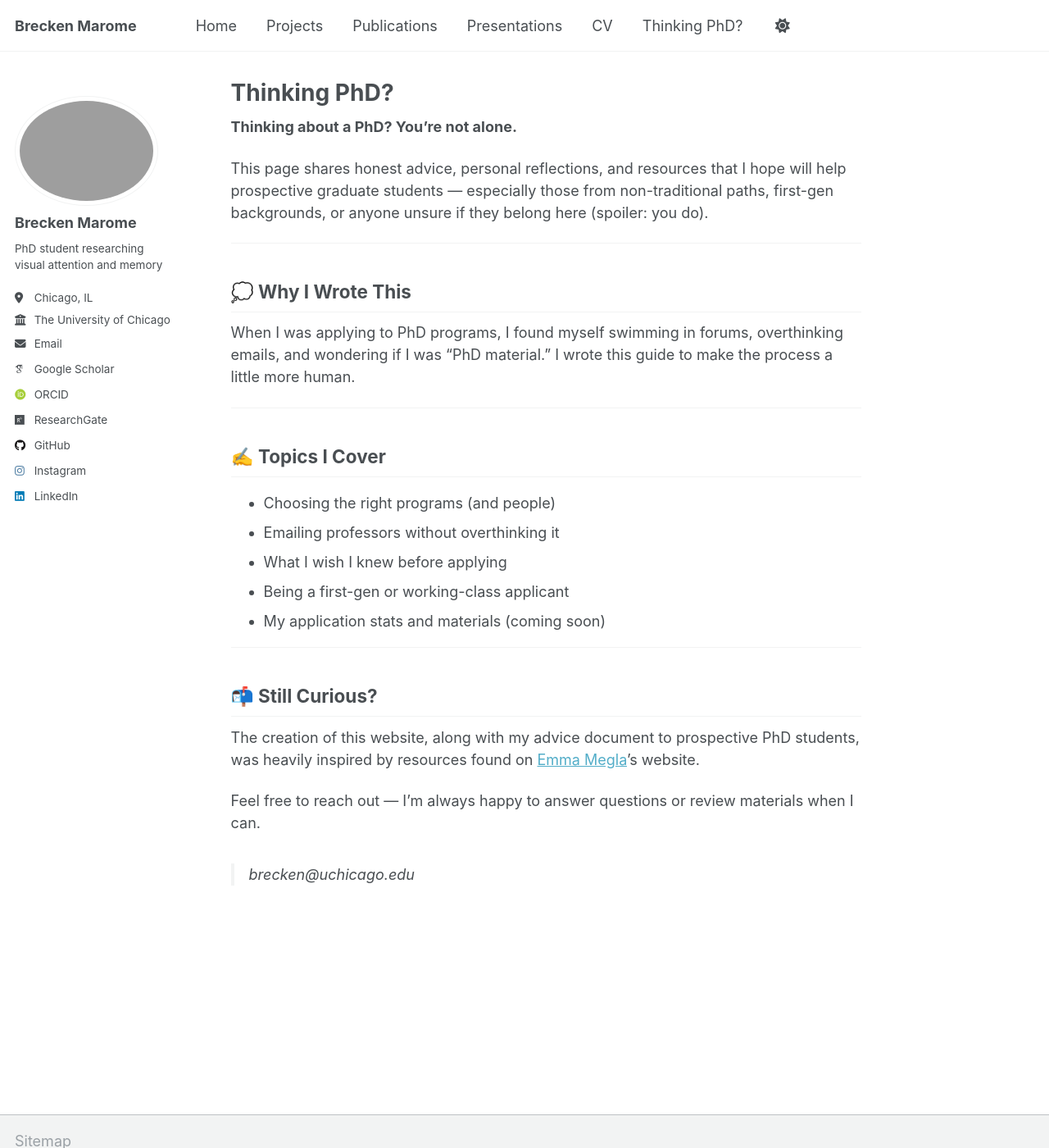
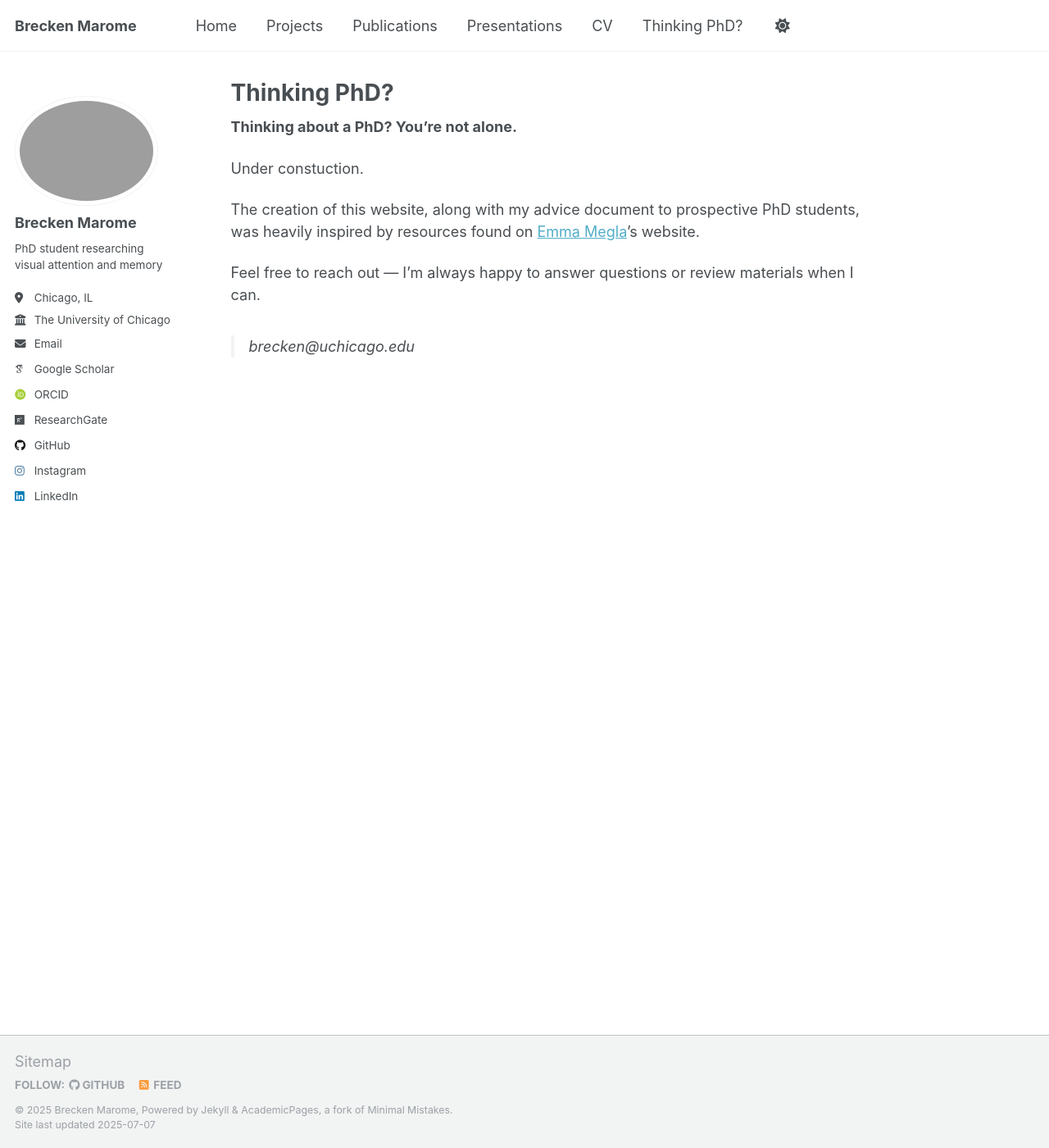
Before and after one commit to btmarome/btmarome.github.io, a Jekyll site: the page built from _pages/thinking-phd.md, in a window 1280 px wide and 1400 px high. Shown: the whole window at 82% size. Built offline with Jekyll 4.4.1, drawn with Linux system fonts in a browser that asks for light colours; some web fonts are replaced; a script that is not in the unit is left out.

Commit message:
Update thinking-phd.md

```diff
--- a/_pages/thinking-phd.md
+++ b/_pages/thinking-phd.md
@@ -7,27 +7,7 @@ author_profile: true
 
 **Thinking about a PhD? You're not alone.**
 
-This page shares honest advice, personal reflections, and resources that I hope will help prospective graduate students — especially those from non-traditional paths, first-gen backgrounds, or anyone unsure if they belong here (spoiler: you do).
-
----
-
-## 💭 Why I Wrote This
-
-When I was applying to PhD programs, I found myself swimming in forums, overthinking emails, and wondering if I was "PhD material." I wrote this guide to make the process a little more human.
-
----
-
-## ✍️ Topics I Cover
-
-- Choosing the right programs (and people)
-- Emailing professors without overthinking it
-- What I wish I knew before applying
-- Being a first-gen or working-class applicant
-- My application stats and materials (coming soon)
-
----
-
-## 📬 Still Curious?
+Under constuction.
 
 The creation of this website, along with my advice document to prospective PhD students, was heavily inspired by resources found on [Emma Megla](https://www.emmamegla.com/home)'s website.
 
```
